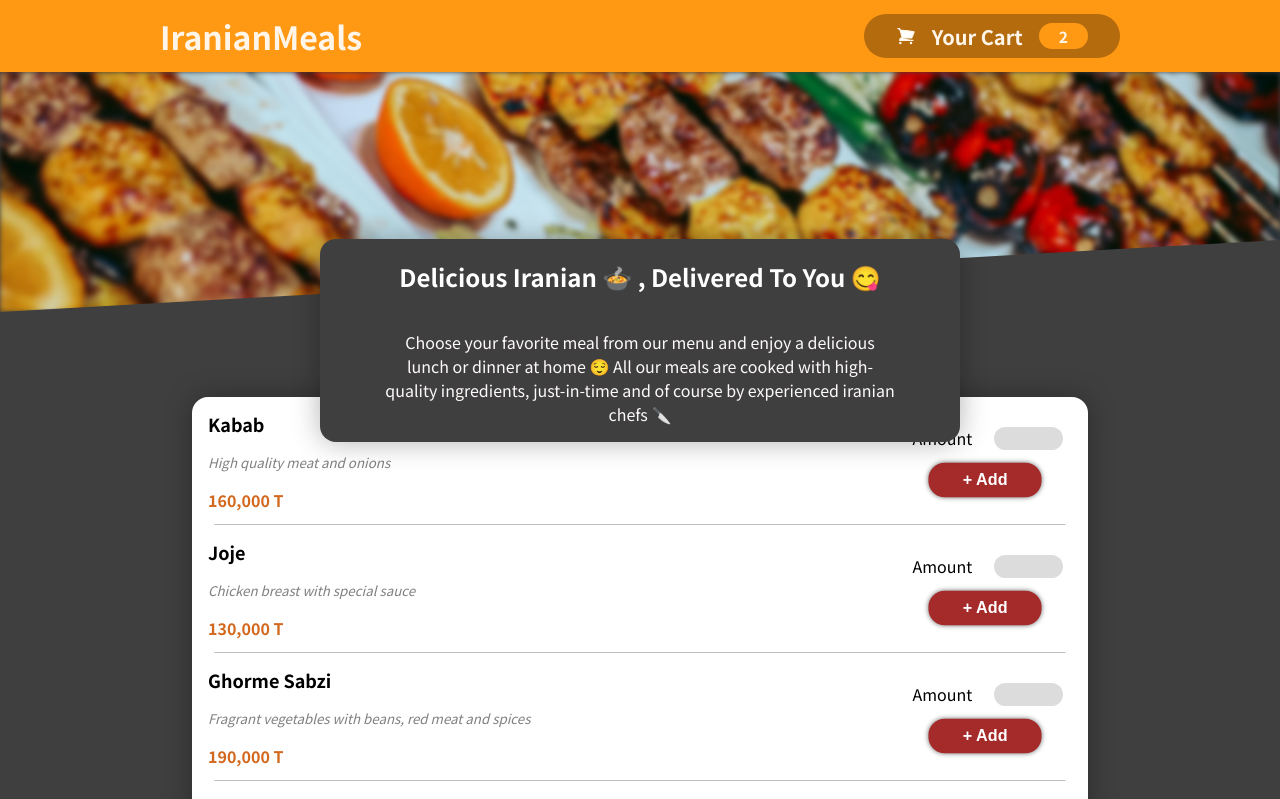
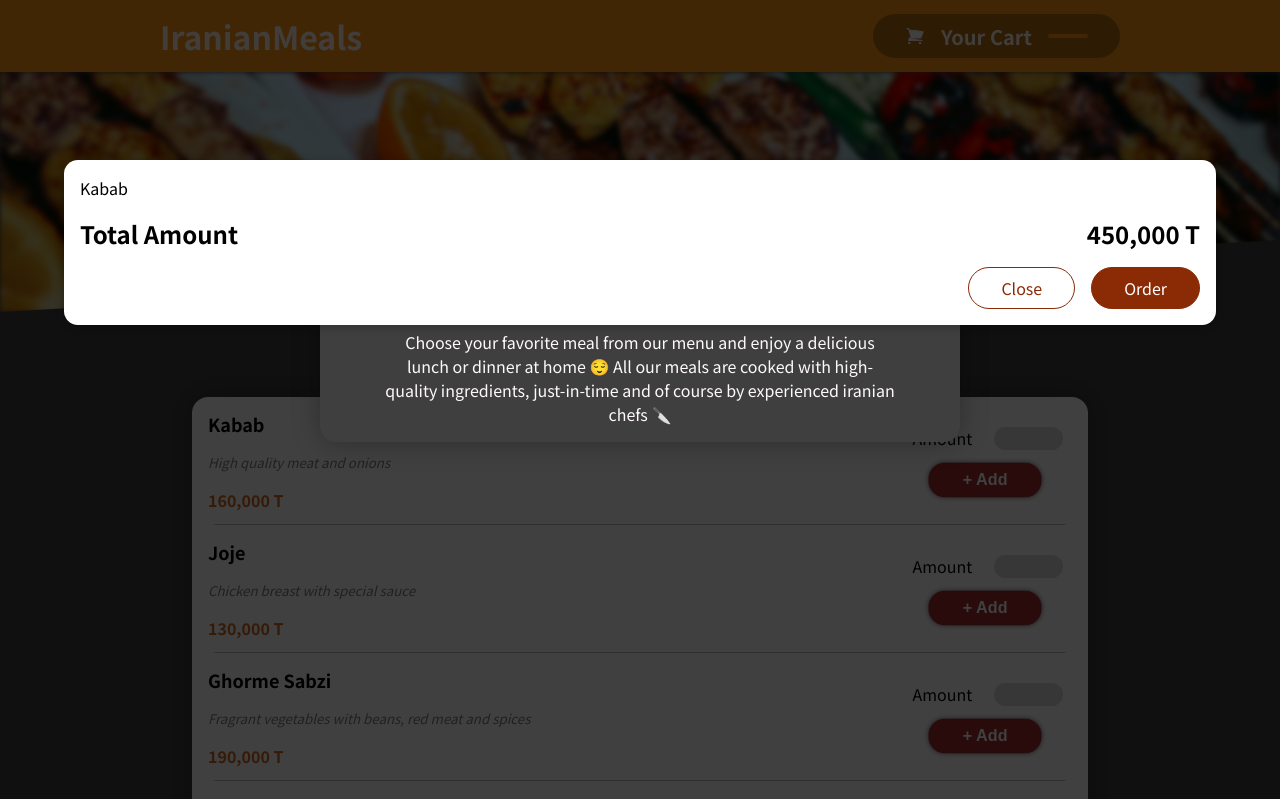
Before and after one commit to funnypar/Food-App, a React (Create React App) app: page / in a window 1280 px wide. Shown: the top 799 px of the page. Built offline with nearby package versions, Linux system fonts and the light colour scheme.

Commit message:
addedModalAndCart

```diff
--- a/public/index.html
+++ b/public/index.html
@@ -28,6 +28,7 @@
     </head>
     <body>
         <noscript>You need to enable JavaScript to run this app.</noscript>
+        <div id="overlay"></div>
         <div id="root"></div>
         <!--
       This HTML file is a template.
--- a/src/App.js
+++ b/src/App.js
@@ -1,4 +1,5 @@
-import react from "react";
+import react, { useState } from "react";
+import Cart from "./components/Cart/Cart";
 import Header from "./components/Header/Header";
 import DesriptionPart from "./components/Description/DescriptionPart";
 import ListItems from "./components/Items/ListItems";
@@ -36,11 +37,20 @@
     },
 ];
 function App() {
+    const [userInput, setUserInput] = useState("");
+    const userInputFromListItemHandler = (userInput) => {
+        setUserInput(userInput);
+    };
+
     return (
         <react.Fragment>
-            <Header />
+            <Cart />
+            <Header userInput={userInput} />
             <DesriptionPart />
-            <ListItems datas={DATABASE} />
+            <ListItems
+                datas={DATABASE}
+                onUserInputFromListItem={userInputFromListItemHandler}
+            />
         </react.Fragment>
     );
 }
--- /dev/null
+++ b/src/components/Cart/Cart.js
@@ -0,0 +1,34 @@
+import Modal from "../UI/Modal/Modal";
+import styles from "./Cart.module.css";
+
+const Cart = (props) => {
+    const cardItems = (
+        <ul className={styles["cart-items"]}>
+            {[
+                {
+                    id: "1e",
+                    title: "Kabab",
+                    structure: "High quality meat and onions",
+                    price: "160,000",
+                },
+            ].map((item) => {
+                return <li>{item.title}</li>;
+            })}
+        </ul>
+    );
+    return (
+        <Modal>
+            {cardItems}
+            <div className={styles.total}>
+                <span>Total Amount</span>
+                <span>450,000 T</span>
+            </div>
+            <div className={styles.actions}>
+                <button className={styles["button--alt"]}>Close</button>
+                <button className={styles.button}>Order</button>
+            </div>
+        </Modal>
+    );
+};
+
+export default Cart;
--- /dev/null
+++ b/src/components/Cart/Cart.module.css
@@ -0,0 +1,46 @@
+.cart-items {
+    list-style: none;
+    margin: 0;
+    padding: 0;
+    max-height: 20rem;
+    overflow: auto;
+}
+
+.total {
+    display: flex;
+    justify-content: space-between;
+    align-items: center;
+    font-weight: bold;
+    font-size: 1.5rem;
+    margin: 1rem 0;
+}
+
+.actions {
+    text-align: right;
+}
+
+.actions button {
+    font: inherit;
+    cursor: pointer;
+    background-color: transparent;
+    border: 1px solid #8a2b06;
+    padding: 0.5rem 2rem;
+    border-radius: 25px;
+    margin-left: 1rem;
+}
+
+.actions button:hover,
+.actions button:active {
+    background-color: #5a1a01;
+    border-color: #5a1a01;
+    color: white;
+}
+
+.actions .button--alt {
+    color: #8a2b06;
+}
+
+.actions .button {
+    background-color: #8a2b06;
+    color: white;
+}
--- a/src/components/Header/Header.js
+++ b/src/components/Header/Header.js
@@ -2,10 +2,10 @@
 import styles from "./Header.module.css";
 import Nav from "../Nav/Nav";
 
-const Header = () => {
+const Header = (props) => {
     return (
         <react.Fragment>
-            <Nav />
+            <Nav userInput={props.userInput} />
             <img
                 src={require("../../media/mehdi-pezhvak-nKjBbzQOI60-unsplash.webp")}
                 alt="food"
--- a/src/components/Items/Item.js
+++ b/src/components/Items/Item.js
@@ -1,7 +1,13 @@
+import { useRef } from "react";
 import Button from "../UI/Button/Button";
 import styles from "./Item.module.css";
 
 const Item = (props) => {
+    const userNumber = useRef();
+    const submitHandler = (event) => {
+        event.preventDefault();
+        props.onUserInputFromItem(userNumber.current.value);
+    };
     return (
         <div className={styles.container}>
             <div className={styles.title__container}>
@@ -11,9 +17,9 @@
                 </h6>
                 <p className={styles.food__price}>{props.data.price} T</p>
             </div>
-            <form>
+            <form onSubmit={submitHandler}>
                 <label>Amount</label>
-                <input type="number" min="1" />
+                <input type="number" min="1" ref={userNumber} />
                 <Button className={styles.btn} />
             </form>
         </div>
--- a/src/components/Items/ListItems.js
+++ b/src/components/Items/ListItems.js
@@ -3,10 +3,19 @@
 import styles from "./ListItems.module.css";
 
 const ListItems = (props) => {
+    const userInputHandler = (userInput) => {
+        props.onUserInputFromListItem(userInput);
+    };
     return (
         <Card className={styles.container}>
             {props.datas.map((data) => {
-                return <Item data={data} key={data.id} />;
+                return (
+                    <Item
+                        data={data}
+                        key={data.id}
+                        onUserInputFromItem={userInputHandler}
+                    />
+                );
             })}
         </Card>
     );
--- a/src/components/Nav/Nav.js
+++ b/src/components/Nav/Nav.js
@@ -1,11 +1,11 @@
 import NavBuy from "./NavBuy";
 import styles from "./Nav.module.css";
 
-const Nav = () => {
+const Nav = (props) => {
     return (
         <nav>
             <h1 className={styles.header}>IranianMeals</h1>
-            <NavBuy />
+            <NavBuy userInput={props.userInput} />
         </nav>
     );
 };
--- a/src/components/Nav/NavBuy.js
+++ b/src/components/Nav/NavBuy.js
@@ -1,6 +1,6 @@
 import styles from "./NavBuy.module.css";
 
-const NavBuy = () => {
+const NavBuy = (props) => {
     return (
         <div className={styles.container}>
             <svg
@@ -20,7 +20,7 @@
                 />
             </svg>
             <h2>Your Cart</h2>
-            <h3 className={styles.number}>2</h3>
+            <h3 className={styles.number}>{props.userInput}</h3>
         </div>
     );
 };
--- /dev/null
+++ b/src/components/UI/Modal/Modal.js
@@ -0,0 +1,26 @@
+import react from "react";
+import reactDom from "react-dom";
+import styles from "./Modal.module.css";
+
+const Backdrop = (props) => {
+    return <div className={styles.backdrop} />;
+};
+const Modaloverlay = (props) => {
+    return <div className={styles.modal}>{props.children}</div>;
+};
+
+const id = document.querySelector("#overlay");
+
+const Modal = (props) => {
+    return (
+        <react.Fragment>
+            {reactDom.createPortal(<Backdrop />, id)}
+            {reactDom.createPortal(
+                <Modaloverlay>{props.children}</Modaloverlay>,
+                id
+            )}
+        </react.Fragment>
+    );
+};
+
+export default Modal;
--- /dev/null
+++ b/src/components/UI/Modal/Modal.module.css
@@ -0,0 +1,32 @@
+.backdrop {
+    position: fixed;
+    top: 0;
+    left: 0;
+    width: 100%;
+    height: 100vh;
+    z-index: 20;
+    background-color: rgba(0, 0, 0, 0.75);
+}
+.modal {
+    position: fixed;
+    top: 20vh;
+    left: 5%;
+    width: 90%;
+    background-color: white;
+    padding: 1rem;
+    border-radius: 14px;
+    box-shadow: 0 2px 8px rgba(0, 0, 0, 0.25);
+    z-index: 30;
+    animation: slide-down 300ms ease-out forwards;
+}
+
+@keyframes slide-down {
+    from {
+        opacity: 0;
+        transform: translateY(-3rem);
+    }
+    to {
+        opacity: 1;
+        transform: translateY(0);
+    }
+}
```
